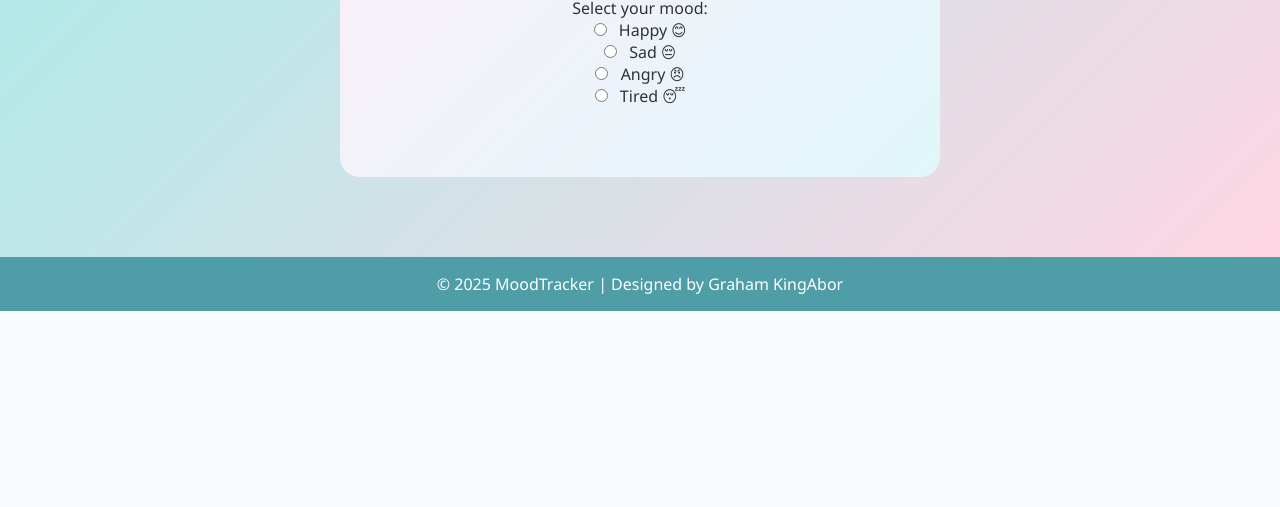
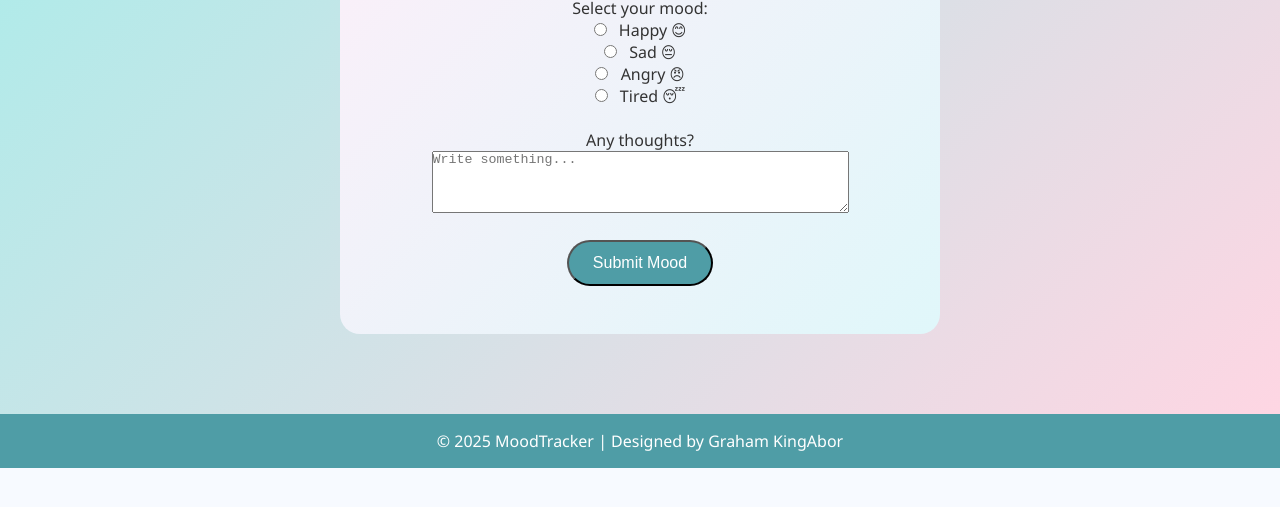
Before and after one commit to Ghound03/Mood-Tracker, a plain HTML site: page moodlog.html in a window 1280 px wide. Shown: the part 267-774 px from the top of the page. Drawn offline with Linux system fonts and the light colour scheme; a script that the page names is missing.

Commit message:
added a comment box and a submit button to this page

```diff
--- a/moodlog.html
+++ b/moodlog.html
@@ -38,6 +38,12 @@
         <label><input type="radio" value="😠"> Angry 😠</label><br />
         <label><input type="radio" value="😴"> Tired 😴</label><br /><br />
 
+        <label >Any thoughts?</label><br /> <!-- Label for comment box -->
+        <textarea rows="4" cols="50" placeholder="Write something..."></textarea><br /><br />
+
+        <!-- Submit button for the form -->
+        <button type="submit" class="btn">Submit Mood</button>
+
       </form>
 
     </section>
```
